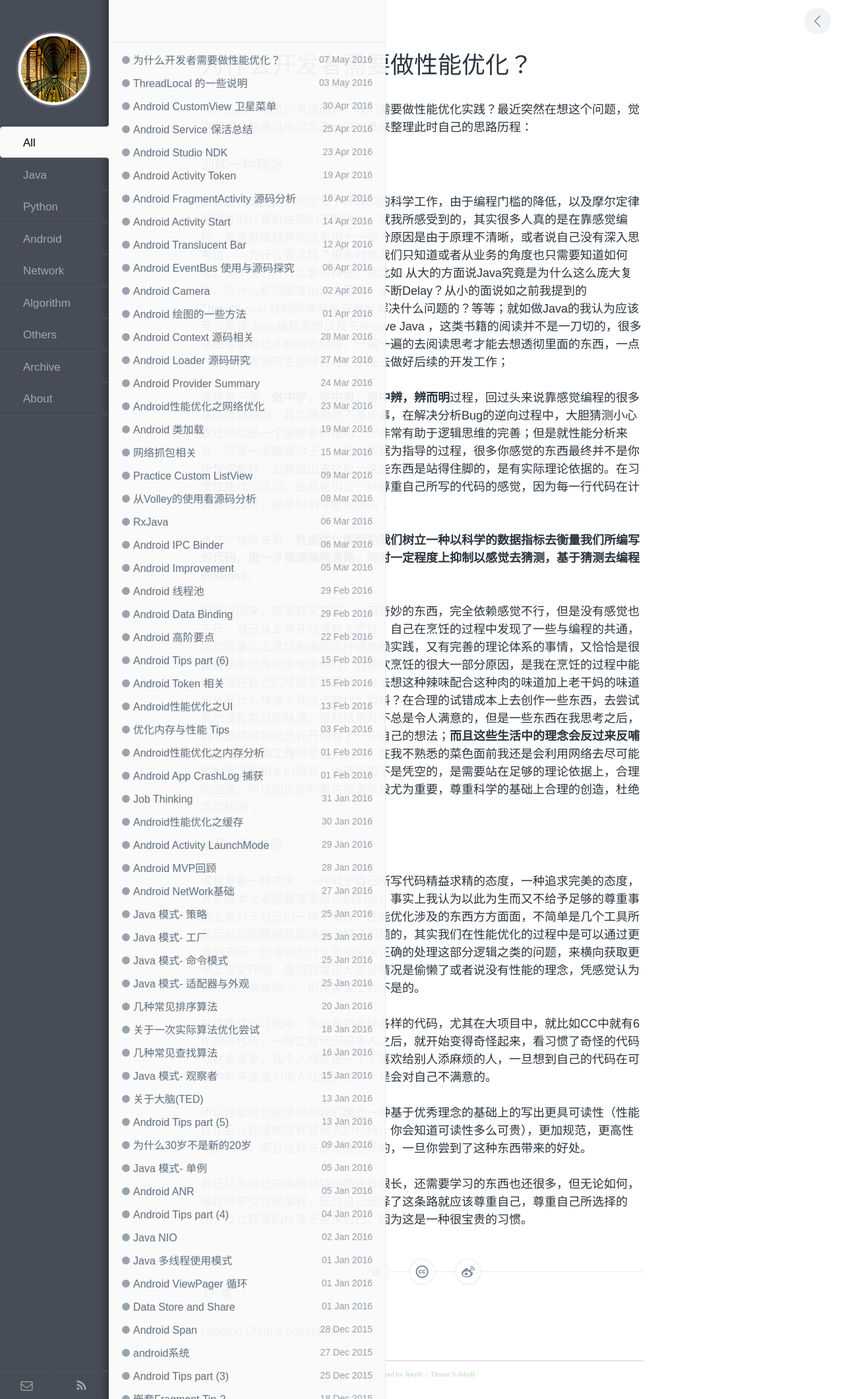
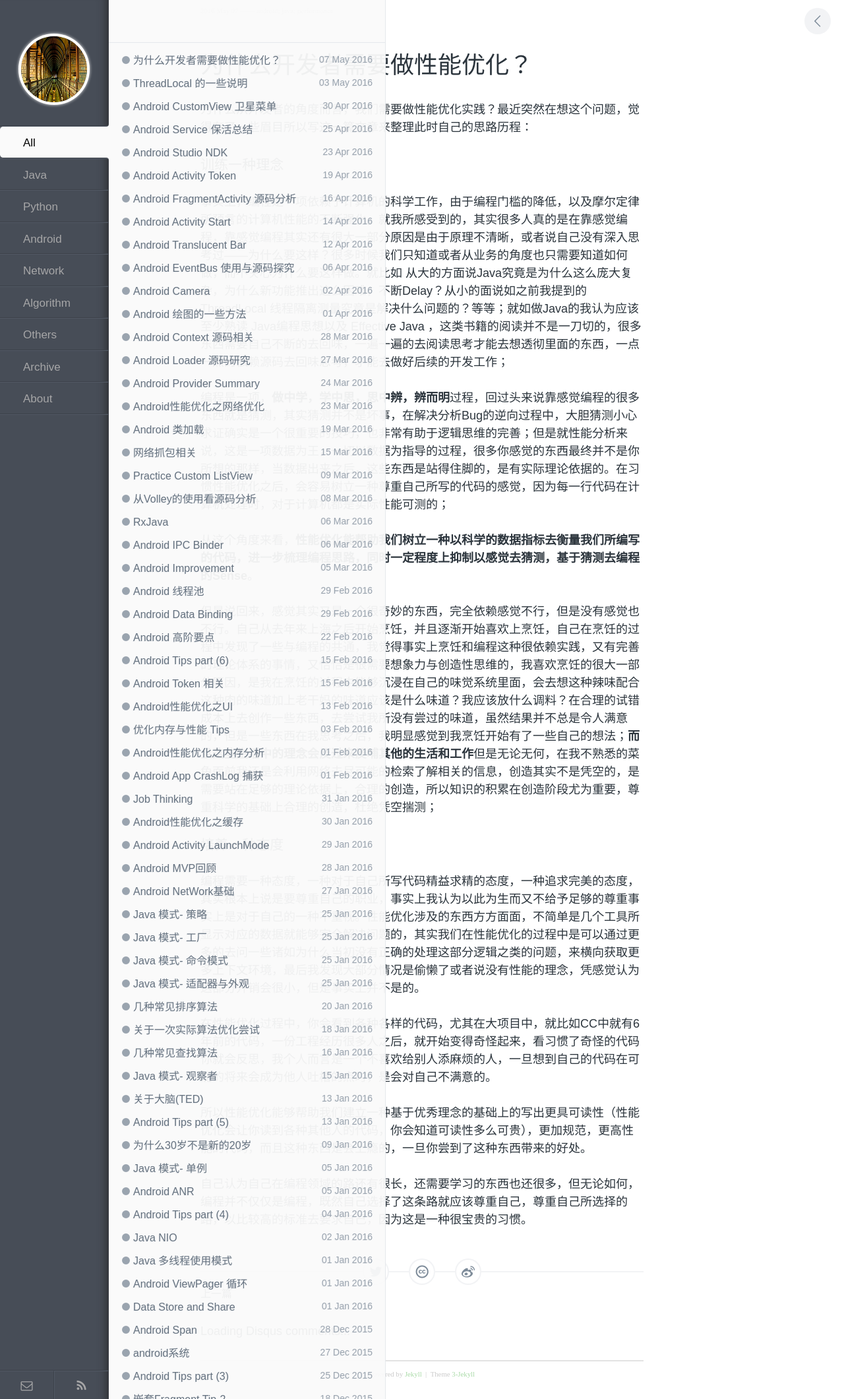
Before and after one commit to enlipan/enlipan.github.io, a Jekyll site: the page built from _posts/2016-05-07-why-need-performance-optimization.md, in a window 1280 px wide. Shown: the whole page at 66% size. Built offline with Jekyll 4.4.1, drawn with Linux system fonts in a browser that asks for light colours; nearby versions of some CDN libraries; comment, search, counter and statistics services are not loaded.

Commit message:
Update 2016-05-07-why-need-performance-optimization.md

```diff
--- a/_posts/2016-05-07-why-need-performance-optimization.md
+++ b/_posts/2016-05-07-why-need-performance-optimization.md
@@ -12,11 +12,11 @@
 事实上，编程是一项依赖于计算机的科学工作，由于编程门槛的降低，以及摩尔定律所预言的计算机性能的不断强化，就我所感受到的，其实很多人真的是在靠感觉编程，靠感觉编程其实还有很大一部分原因是由于原理不清晰，或者说自己没有深入思考过——为什么要这样？很多时候我们只知道或者从业务的角度也只需要知道如何做，而不关心为什么要这样做。就比如 从大的方面说Java究竟是为什么这么庞大复杂，为什么新功能推出这么困难，不断Delay？从小的面说如之前我提到的 ThreadLocal 线程隔离测量究竟是解决什么问题的？等等；就如做Java的我认为应该至少熟读 Java编程思想以及 Effective Java ，这类书籍的阅读并不是一刀切的，很多东西需要自己不断的去回味，一遍一遍的去阅读思考才能去想透彻里面的东西，一点一点的依赖源码去回味思考，才能去做好后续的开发工作；
 
 
-编程是一项，**做中学，学中思，思中辨，辨而明**过程，回过头来说靠感觉编程的很多东西就是猜测，其实猜测并不是坏事，在解决分析Bug的逆向过程中，大胆猜测小心求证确实是一个很重要的技巧，也非常有助于逻辑思维的完善；但是就性能分析来说，这是一项数据为王，一切以数据为指导的过程，很多你感觉的东西最终并不是你所想的那样，当数据出来之后，这些东西是站得住脚的，是有实际理论依据的。在习惯性能优化之后，会容易树立一种尊重自己所写的代码的感觉，因为每一行代码在计算机处理时，都是时机性能可测的；
+编程是一项，**做中学，学中思，思中辨，辨而明**过程，回过头来说靠感觉编程的很多东西就是猜测，其实猜测并不是坏事，在解决分析Bug的逆向过程中，大胆猜测小心求证确实是一个很重要的技巧，也非常有助于逻辑思维的完善；但是就性能分析来说，这是一项数据为王，一切以数据为指导的过程，很多你感觉的东西最终并不是你所想的那样，当数据出来之后，这些东西是站得住脚的，是有实际理论依据的。在习惯性能优化之后，会容易树立一种尊重自己所写的代码的感觉，因为每一行代码在计算机处理时，对于计算机都是实际性能可测的；
 
 从这个角度来看，**性能优化能帮助我们树立一种以科学的数据指标去衡量我们所编写的代码，进一步梳理编程思路，同时一定程度上抑制以感觉去猜测，基于猜测去编程的Sense**。
 
-但是说回来，感觉其实又是一个很奇妙的东西，完全依赖感觉不行，但是没有感觉也不行。自己从去年开始喜欢上烹饪，自己在烹饪的过程中发现了一些与编程的共通，我觉得事实上烹饪和编程这种很依赖实践，又有完善的理论体系的事情，又恰恰是很需要想象力与创造性思维的，我喜欢烹饪的很大一部分原因，是我在烹饪的过程中能够沉浸在自己的味觉系统里面，会去想这种辣味配合这种肉的味道加上老干妈的味道应该是什么味道？我应该放什么调料？在合理的试错成本上去创作一些东西，去尝试我所没有尝过的味道，虽然结果并不总是令人满意的，但是一些东西在我思考之后，我明显感觉到我烹饪开始有了一些自己的想法；**而且这些生活中的理念会反过来反哺其他的生活和工作**但是无论无何，在我不熟悉的菜色面前我还是会利用网络去尽可能的检索了解相关的信息，创造其实不是凭空的，是需要站在足够的理论依据上，合理的创造，所以知识的积累在创造阶段尤为重要，尊重科学的基础上合理的创造，杜绝凭空揣测；
+但是说回来，感觉其实又是一个很奇妙的东西，完全依赖感觉不行，但是没有感觉也不行。自己从去年来上海之后开始烹饪，并且逐渐开始喜欢上烹饪，自己在烹饪的过程中发现了一些与编程的共通，我觉得事实上烹饪和编程这种很依赖实践，又有完善的理论体系的事情，又恰恰是很需要想象力与创造性思维的，我喜欢烹饪的很大一部分原因，是我在烹饪的过程中能够沉浸在自己的味觉系统里面，会去想这种辣味配合这种肉的味道加上老干妈的味道应该是什么味道？我应该放什么调料？在合理的试错成本上去创作一些东西，去尝试我所没有尝过的味道，虽然结果并不总是令人满意的，但是一些东西在我思考之后，我明显感觉到我烹饪开始有了一些自己的想法；**而且这些生活中的理念会反过来反哺其他的生活和工作**但是无论无何，在我不熟悉的菜色面前我还是会利用网络去尽可能的检索了解相关的信息，创造其实不是凭空的，是需要站在足够的理论依据上，合理的创造，所以知识的积累在创造阶段尤为重要，尊重科学的基础上合理的创造，杜绝凭空揣测；
 
 
 ###   培养一种态度
```
